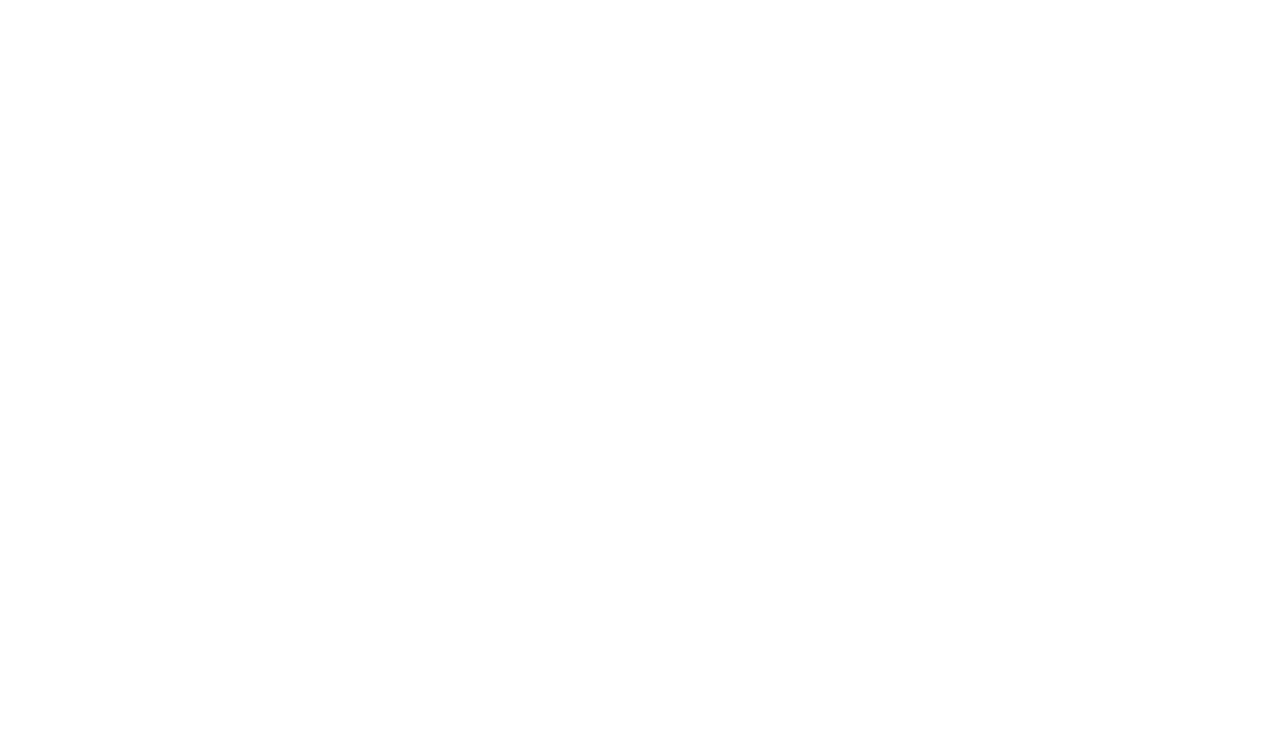
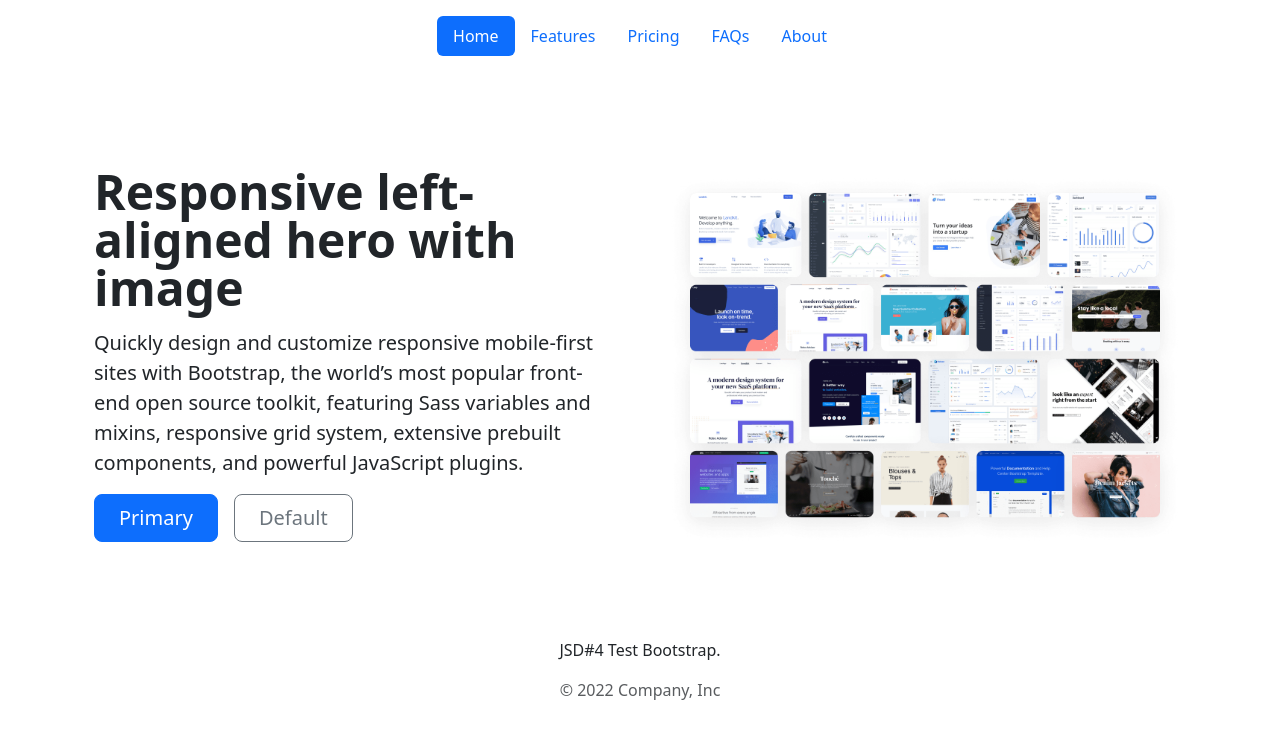
Before and after one commit to genarationth/assignment-anutpri, a plain HTML site: page index.html in a window 1280 px wide. Drawn offline with Linux system fonts and the light colour scheme.

Commit message:
add header, body, footer and bootstrap-themes.png

```diff
--- a/index.html
+++ b/index.html
@@ -15,6 +15,44 @@
  <!-- Add your Code here-->
  <!-- Practice for bootstrap snipper-->
 
+ <!-- add header -->
+ <div class="container">
+    <header class="d-flex justify-content-center py-3">
+      <ul class="nav nav-pills">
+        <li class="nav-item"><a href="#" class="nav-link active" aria-current="page">Home</a></li>
+        <li class="nav-item"><a href="#" class="nav-link">Features</a></li>
+        <li class="nav-item"><a href="#" class="nav-link">Pricing</a></li>
+        <li class="nav-item"><a href="#" class="nav-link">FAQs</a></li>
+        <li class="nav-item"><a href="#" class="nav-link">About</a></li>
+      </ul>
+    </header>
+  </div>
+
+  <!-- add body -->
+  <div class="container col-xxl-8 px-4 py-5">
+    <div class="row flex-lg-row-reverse align-items-center g-5 py-5">
+      <div class="col-10 col-sm-8 col-lg-6">
+        <img src="bootstrap-themes.png" class="d-block mx-lg-auto img-fluid" alt="Bootstrap Themes" width="700" height="500" loading="lazy">
+      </div>
+      <div class="col-lg-6">
+        <h1 class="display-5 fw-bold lh-1 mb-3">Responsive left-aligned hero with image</h1>
+        <p class="lead">Quickly design and customize responsive mobile-first sites with Bootstrap, the world’s most popular front-end open source toolkit, featuring Sass variables and mixins, responsive grid system, extensive prebuilt components, and powerful JavaScript plugins.</p>
+        <div class="d-grid gap-2 d-md-flex justify-content-md-start">
+          <button type="button" class="btn btn-primary btn-lg px-4 me-md-2">Primary</button>
+          <button type="button" class="btn btn-outline-secondary btn-lg px-4">Default</button>
+        </div>
+      </div>
+    </div>
+  </div>
+
+<!-- add text -->
+<p class="text-center"> JSD#4 Test Bootstrap.</p>
+</body>
+
+<!-- add footer -->
+<footer>
+<p class="text-center text-muted">© 2022 Company, Inc</p>
+</footer>
 
 </body>
 </html>
```
Also changed, not shown: bootstrap-themes.png (added).
